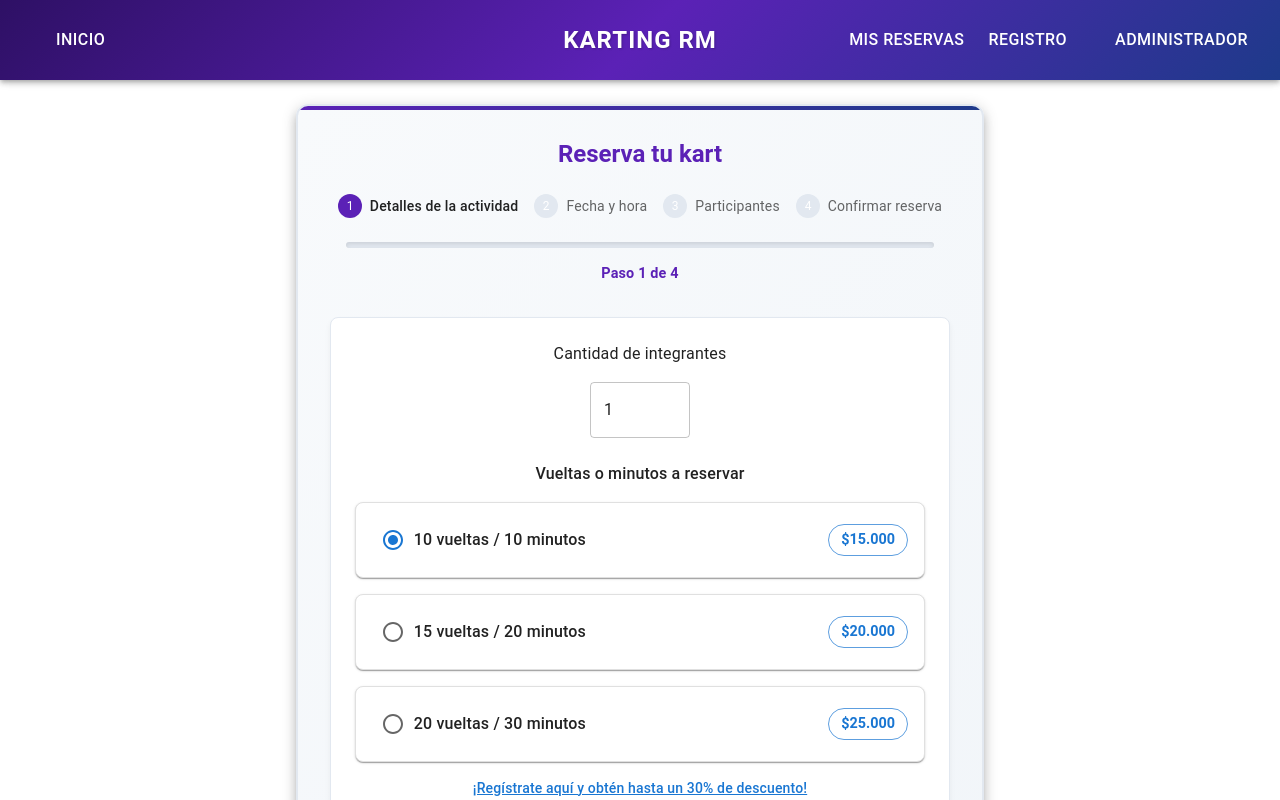
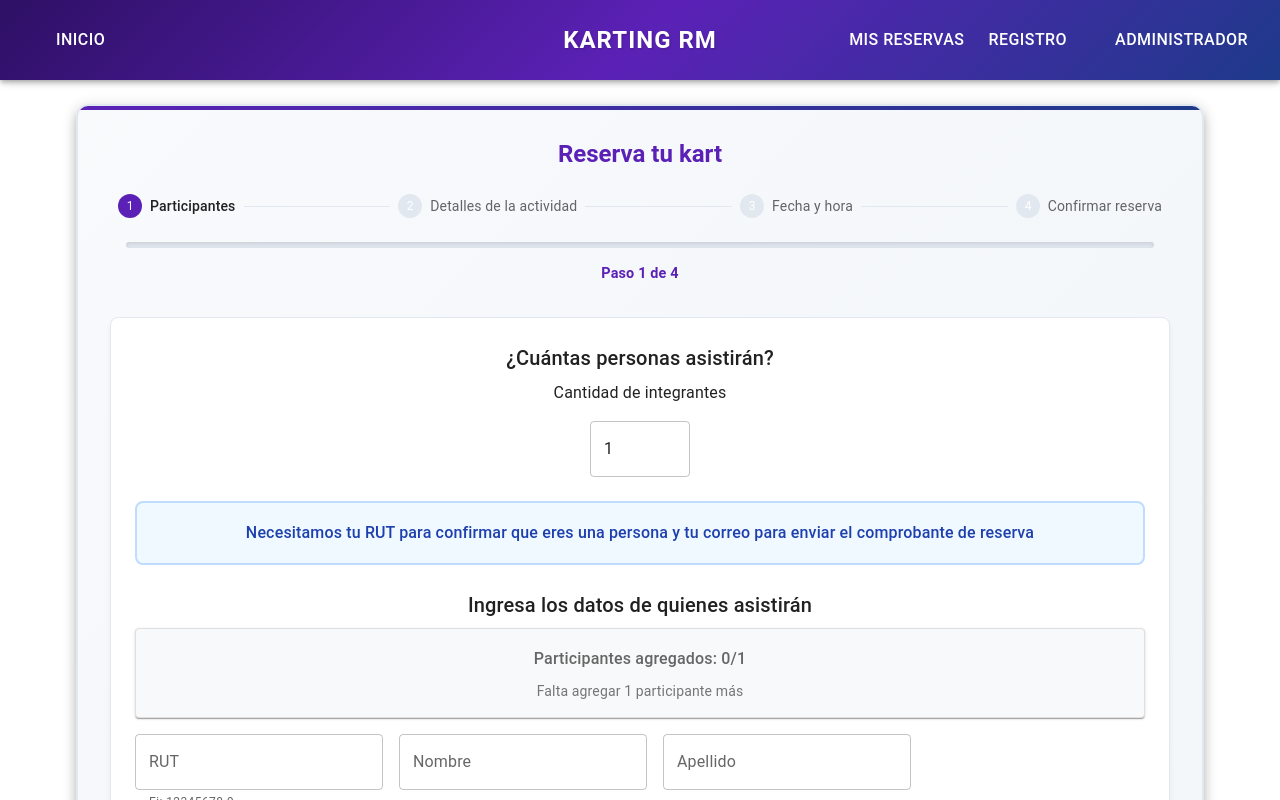
Before and after one commit to Linna-Lpz/Tingeso-2-kartingRM-Ms, a React (Vite) app in the folder karting2Frontend/: page /kartBookingForm in a window 1280 px wide. Shown: the top 800 px of the page. Built offline with nearby package versions, Linux system fonts and the light colour scheme; some icons are missing.

Commit message:
Modificaciones

```diff
--- a/karting2Frontend/src/components/ClientRegister.jsx
+++ b/karting2Frontend/src/components/ClientRegister.jsx
@@ -29,7 +29,7 @@ const ClientRegister = () => {
 
   // Función para formatear RUT automáticamente
   const formatRUT = (value) => {
-    let clean = value.replace(/[^0-9K]/g, '');
+    let clean = value.replace(/[^0-9Kk]/g, '');
 
     // Limitar a máximo 9 caracteres (8 dígitos + 1 dígito verificador)
     if (clean.length > 9) {
@@ -90,7 +90,7 @@ const ClientRegister = () => {
       calculatedDV = (11 - remainder).toString();
     }
 
-    if (dv !== calculatedDV) {
+    if (dv.toUpperCase() !== calculatedDV) {
       return 'RUT no es válido';
     }
 
@@ -229,6 +229,12 @@ const ClientRegister = () => {
       setSuccessMessage('Cliente creado con éxito!');
       console.log('Cliente creado:', response.data);
 
+      // Desplazar hacia arriba para mostrar el mensaje de éxito
+      window.scrollTo({
+        top: 0,
+        behavior: 'smooth'
+      });
+
     } catch (error) {
       console.error('Error al crear el cliente:', error);
 
@@ -244,6 +250,12 @@ const ClientRegister = () => {
       } else {
         setErrorMessage('Error de conexión. Por favor, intente nuevamente.');
       }
+
+      // También desplazar hacia arriba en caso de error
+      window.scrollTo({
+        top: 0,
+        behavior: 'smooth'
+      });
     } finally {
       setLoading(false);
     }
@@ -316,12 +328,13 @@ const ClientRegister = () => {
           }}
         >
 
-        {/* Mensajes de estado con mejor visibilidad */}
+        {/* Mensajes de estado */}
         {successMessage && (
+          <Box sx={{ mb: 3 }}>
             <Alert
               severity="success"
               sx={{
-              mb: 3,
+                mb: 2,
                 '& .MuiAlert-icon': {
                   fontSize: '1.5rem'
                 },
@@ -333,6 +346,36 @@ const ClientRegister = () => {
             >
               ✅ {successMessage}
             </Alert>
+
+            {/* Botón de reserva */}
+            <Box sx={{ textAlign: 'center' }}>
+              <Button
+                variant="contained"
+                size="large"
+                onClick={() => window.location.href = '/kartBookingForm'}
+                sx={{
+                  background: 'linear-gradient(135deg, #5B21B6 0%, #1E3A8A 100%)',
+                  color: 'white',
+                  fontWeight: 'bold',
+                  py: 1.5,
+                  px: 4,
+                  borderRadius: 2,
+                  textTransform: 'none',
+                  fontSize: '1.1rem',
+                  minWidth: 200,
+                  '&:hover': {
+                    background: 'linear-gradient(135deg, #2E1065 0%, #1E40AF 100%)',
+                    transform: 'translateY(-2px)',
+                    boxShadow: '0 8px 16px rgba(91, 33, 182, 0.3)'
+                  },
+                  transition: 'all 0.3s ease',
+                  boxShadow: '0 4px 12px rgba(91, 33, 182, 0.2)'
+                }}
+              >
+                Reservar Ahora
+              </Button>
+            </Box>
+          </Box>
         )}
 
         {errorMessage && (
--- a/karting2Frontend/src/components/KartBookingForm.jsx
+++ b/karting2Frontend/src/components/KartBookingForm.jsx
@@ -68,9 +68,9 @@ const KartBookingForm = () => {
 
   // Pasos del proceso (Nielsen: Visibilidad del estado del sistema)
   const steps = [
+    'Participantes',
     'Detalles de la actividad',
     'Fecha y hora',
-    'Participantes',
     'Confirmar reserva'
   ];
 
@@ -104,12 +104,12 @@ const KartBookingForm = () => {
   // Función para validar si se puede avanzar al siguiente paso
   const canProceedToNextStep = () => {
     switch (activeStep) {
-      case 0: // Detalles de la actividad
+      case 0: // Participantes
+        return people.length === numOfPeople && numOfPeople >= 1 && numOfPeople <= 15;
+      case 1: // Detalles de la actividad
         return lapsOrMaxTime && numOfPeople >= 1 && numOfPeople <= 15;
-      case 1: // Fecha y hora
+      case 2: // Fecha y hora
         return bookingDate && bookingTime;
-      case 2: // Participantes
-        return people.length === numOfPeople;
       case 3: // Confirmar reserva
         return true;
       default:
@@ -505,7 +505,7 @@ const KartBookingForm = () => {
                 <strong>N° de vueltas o tiempo máximo:</strong> <span style={{ color: '#0EA5E9', fontWeight: 'bold' }}>{lapsOrMaxTime}</span>
               </Typography>
               <Typography variant="body1" sx={{ color: '#1E293B' }}>
-                <strong>Cantidad de integrantes:</strong> <span style={{ color: '#0EA5E9', fontWeight: 'bold' }}>{numOfPeople}</span>
+                <strong>Cantidad de :</strong> <span style={{ color: '#0EA5E9', fontWeight: 'bold' }}>{numOfPeople}</span>
               </Typography>
             </Box>
 
@@ -587,6 +587,35 @@ const KartBookingForm = () => {
     switch (activeStep) {
       case 0:
         return (
+          <Box>
+            <Typography variant="h6" gutterBottom>¿Cuántas personas asistirán?</Typography>
+            <ActivityDetailsSection
+              lapsOrMaxTime={lapsOrMaxTime}
+              numOfPeople={numOfPeople}
+              onLapsChange={handleLapsOrMaxTimeChange}
+              onPeopleChange={handleNumOfPeopleChange}
+              lapsError={lapsError}
+              peopleError={peopleError}
+              showOnlyPeople={true}
+            />
+            <Box sx={{ mt: 3 }}>
+              <ParticipantsSection
+                person={person}
+                people={people}
+                numOfPeople={numOfPeople}
+                onPersonChange={setPerson}
+                onAddPerson={addPerson}
+                onRemovePerson={removePerson}
+                rutError={rutError}
+                nameError={nameError}
+                lastNameError={lastNameError}
+                emailError={emailError}
+              />
+            </Box>
+          </Box>
+        );
+      case 1:
+        return (
           <ActivityDetailsSection
             lapsOrMaxTime={lapsOrMaxTime}
             numOfPeople={numOfPeople}
@@ -594,9 +623,10 @@ const KartBookingForm = () => {
             onPeopleChange={handleNumOfPeopleChange}
             lapsError={lapsError}
             peopleError={peopleError}
+            showOnlyLaps={true}
           />
         );
-      case 1:
+      case 2:
         return (
           <DateTimeSection
             bookingDate={bookingDate}
@@ -609,21 +639,6 @@ const KartBookingForm = () => {
             timeError={timeError}
             loadingTimes={loadingTimes}
             isHoliday={isHoliday}
-          />
-        );
-      case 2:
-        return (
-          <ParticipantsSection
-            person={person}
-            people={people}
-            numOfPeople={numOfPeople}
-            onPersonChange={setPerson}
-            onAddPerson={addPerson}
-            onRemovePerson={removePerson}
-            rutError={rutError}
-            nameError={nameError}
-            lastNameError={lastNameError}
-            emailError={emailError}
           />
         );
       case 3:
--- a/karting2Frontend/src/components/StatusKartBooking.jsx
+++ b/karting2Frontend/src/components/StatusKartBooking.jsx
@@ -206,7 +206,7 @@ const StatusKartBooking = () => {
 
   // Función para formatear RUT automáticamente
   const formatRUT = (value) => {
-    let clean = value.replace(/[^0-9K]/g, '');
+    let clean = value.replace(/[^0-9Kk]/g, '');
 
     // Limitar a máximo 9 caracteres (8 dígitos + 1 dígito verificador)
     if (clean.length > 9) {
--- a/karting2Frontend/src/components/booking/ActivityDetailsSection.jsx
+++ b/karting2Frontend/src/components/booking/ActivityDetailsSection.jsx
@@ -20,7 +20,9 @@ const ActivityDetailsSection = ({
   onLapsChange,
   onPeopleChange,
   lapsError,
-  peopleError
+  peopleError,
+  showOnlyPeople = false,
+  showOnlyLaps = false
 }) => {
   const navigate = useNavigate();
 
@@ -32,8 +34,8 @@ const ActivityDetailsSection = ({
   // Definir opciones con precios
   const lapsOptions = [
     { value: 10, label: '10 vueltas / 10 minutos', price: '$15.000' },
-    { value: 15, label: '15 vueltas / 20 minutos', price: '$20.000' },
-    { value: 20, label: '20 vueltas / 30 minutos', price: '$25.000' }
+    { value: 15, label: '15 vueltas / 15 minutos', price: '$20.000' },
+    { value: 20, label: '20 vueltas / 20 minutos', price: '$25.000' }
   ];
 
   return (
@@ -50,7 +52,8 @@ const ActivityDetailsSection = ({
         </Alert>
       )}
 
-        {/* Selector de cantidad de integrantes */}
+        {/* Selector de cantidad de integrantes - solo mostrar si showOnlyPeople es true o si ambos flags son false */}
+        {(showOnlyPeople || (!showOnlyPeople && !showOnlyLaps)) && (
           <Grid>
             <Box sx={{ mb: 3 }}>
               <Typography variant="body1" sx={{ mb: 2 }}>
@@ -73,8 +76,10 @@ const ActivityDetailsSection = ({
               />
             </Box>
           </Grid>
+        )}
 
-        {/* Selector de vueltas con precios */}
+        {/* Selector de vueltas con precios - solo mostrar si showOnlyLaps es true o si ambos flags son false */}
+        {(showOnlyLaps || (!showOnlyPeople && !showOnlyLaps)) && (
           <Grid>
             <Typography variant="body1" sx={{ mb: 2, fontWeight: 500 }}>
               Vueltas o minutos a reservar
@@ -129,25 +134,38 @@ const ActivityDetailsSection = ({
                 ))}
               </RadioGroup>
             </FormControl>
-        </Grid>
 
-        {/* Texto promocional */}
-        <Grid>
-          <Box sx={{ textAlign: 'center', mt: 2 }}>
+            {/* Mensaje informativo que aparece cuando se selecciona una opción */}
+            {lapsOrMaxTime && (
+              <Box
+                sx={{
+                  mt: 3,
+                  p: 2,
+                  backgroundColor: '#e3f2fd',
+                  border: '1px solid #2196f3',
+                  borderRadius: 2,
+                  display: 'flex',
+                  alignItems: 'center',
+                  gap: 1
+                }}
+              >
                 <Typography
                   variant="body2"
                   sx={{
-                color: 'primary.main',
                     fontWeight: 500,
-                textDecoration: 'underline',
-                cursor: 'pointer'
+                    color: '#1565c0',
+                    '&::before': {
+                      marginRight: 1,
+                      fontSize: '1.2em'
+                    }
                   }}
-              onClick={handleRegisterClick}
                 >
-              ¡Regístrate aquí y obtén hasta un 30% de descuento!
+                  Además consideramos 20 minutos extra para la entrega de equipamiento e instrucciones
                 </Typography>
               </Box>
+            )}
           </Grid>
+        )}
     </Box>
   );
 };
@@ -160,6 +178,8 @@ ActivityDetailsSection.propTypes = {
   onLapsChange: PropTypes.func.isRequired,
   onPeopleChange: PropTypes.func.isRequired,
   lapsError: PropTypes.string,
-  peopleError: PropTypes.string
+  peopleError: PropTypes.string,
+  showOnlyPeople: PropTypes.bool,
+  showOnlyLaps: PropTypes.bool
 };
 export default ActivityDetailsSection;
--- a/karting2Frontend/src/components/booking/ParticipantsSection.jsx
+++ b/karting2Frontend/src/components/booking/ParticipantsSection.jsx
@@ -2,6 +2,7 @@ import React from 'react';
 import PropTypes from 'prop-types';
 import { Typography, Grid, TextField, IconButton, Paper, List, ListItem, ListItemText, Button } from '@mui/material';
 import DeleteIcon from '@mui/icons-material/Delete';
+import clientService from '../../services/services.management';
 
 const ParticipantsSection = ({
   person,
@@ -25,8 +26,8 @@ const ParticipantsSection = ({
 
   const REGEX_PATTERNS = {
     SPANISH_TEXT: /[^a-zA-ZáéíóúÁÉÍÓÚñÑ\s]/g,
-    RUT_CLEAN: /[^0-9K]/g,
-    RUT_VALIDATION: /^\d{7,8}-[\dK]$/,
+    RUT_CLEAN: /[^0-9Kk]/g,
+    RUT_VALIDATION: /^\d{7,8}-[\dKk]$/i,
     EMAIL_VALIDATION: /^[a-zA-Z0-9._%+-]+@[a-zA-Z0-9.-]+\.[a-zA-Z]{2,}$/
   };
   // Función para formatear RUT automáticamente
@@ -88,7 +89,7 @@ const ParticipantsSection = ({
     const [rutNumber, dv] = cleanRut.split('-');
     const calculatedDV = calculateRutDV(rutNumber);
 
-    if (dv !== calculatedDV) {
+    if (dv.toUpperCase() !== calculatedDV) {
       return ERROR_MESSAGES.INVALID_RUT;
     }
 
@@ -98,6 +99,33 @@ const ParticipantsSection = ({
     }
 
     return '';
+  };
+
+  // Función para buscar cliente por RUT
+  const searchClientByRut = async (rut) => {
+    try {
+      const response = await clientService.getClientByRut(rut);
+      const client = response.data;
+
+      if (client && client.clientName && client.clientEmail) {
+        // Separar nombre y apellido (asumiendo que vienen en clientName)
+        const nameParts = client.clientName.trim().split(' ');
+        const firstName = nameParts[0] || '';
+        const lastName = nameParts.slice(1).join(' ') || '';
+
+        // Actualizar los campos automáticamente
+        onPersonChange({
+          ...person,
+          rut: rut,
+          name: firstName,
+          lastName: lastName,
+          email: client.clientEmail
+        });
+      }
+    } catch (error) {
+      // Si no encuentra el cliente, no hacer nada (silencioso)
+      console.log('Cliente no encontrado para RUT:', rut);
+    }
   };
 
   // Función para validar campos de texto (nombre y apellido)
@@ -159,9 +187,18 @@ const ParticipantsSection = ({
   };
 
   // Validación en tiempo real
-  const handleRutChange = (e) => {
+  const handleRutChange = async (e) => {
     const formattedRut = formatRUT(e.target.value);
     onPersonChange({ ...person, rut: formattedRut });
+
+    // Si el RUT está completo y es válido, buscar el cliente
+    if (formattedRut.length >= 9) {
+      const rutError = validateRUTRealTime(formattedRut);
+      if (!rutError) {
+        // RUT válido, buscar cliente
+        await searchClientByRut(formattedRut);
+      }
+    }
   };
 
   const handleNameChange = handleTextFieldChange('name', REGEX_PATTERNS.SPANISH_TEXT);
@@ -213,7 +250,29 @@ const ParticipantsSection = ({
 
   return (
     <>
-      <Typography variant="h6" gutterBottom>Ingresa los datos de cada integrante</Typography>
+      <Typography
+        variant="subtitle1"
+        gutterBottom
+        sx={{
+          backgroundColor: '#f0f9ff',
+          border: '2px solid #bfdbfe',
+          borderRadius: 2,
+          padding: 2,
+          textAlign: 'center',
+          fontWeight: 'medium',
+          color: '#1e40af',
+          mb: 3,
+          '&::before': {
+            display: 'inline-block',
+            marginRight: 1,
+            fontSize: '1.2em'
+          }
+        }}
+      >
+        Necesitamos tu RUT para confirmar que eres una persona y tu correo para enviar el comprobante de reserva
+      </Typography>
+
+      <Typography variant="h6" gutterBottom>Ingresa los datos de quienes asistirán</Typography>
 
       {/* Recuadro para mostrar participantes restantes */}
       <Paper sx={{ p: 2, mb: 2, bgcolor: people.length === numOfPeople ? '#f1f8e9' : '#f8f9fa', border: '1px solid #e0e0e0' }}>
```
Also changed, not shown: 1 other file (tests, documents, lock files or other folders). Lines whose indentation alone changed are shown as unchanged.
